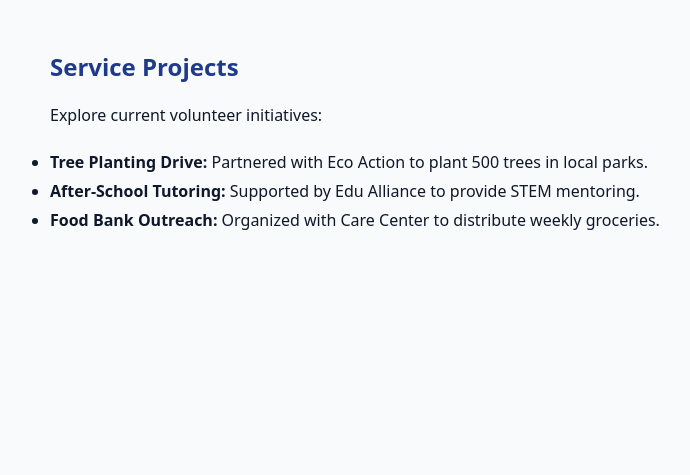
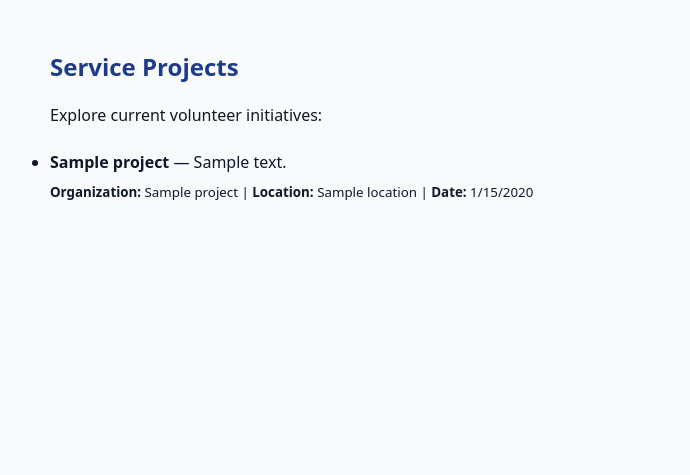
Before and after one commit to castroriba/cse340-course-repo, a Node server app: template views/projects.ejs in a window 1280 px wide. Shown: the part 118-593 px from the top of the page, without its empty margins (88-778 px from the left). Run offline with Node 20, Linux system fonts and the light colour scheme; the template is opened without the code that fills it: most values are stand-ins (such as "Sample title", 1, 10 or a date in 2020).

Commit message:
Complete W02 Assignment: dynamic projects and categories views, contact_email, and arrow models

```diff
--- a/views/categories.ejs
+++ b/views/categories.ejs
@@ -6,7 +6,7 @@
     <ul class="category-list">
         <% if (categories && categories.length > 0) { %>
             <% categories.forEach(category => { %>
-                <li><%= category.category_name %></li>
+                <li><%= category.name %></li>
             <% }); %>
         <% } else { %>
             <p>No categories found.</p>
--- a/views/projects.ejs
+++ b/views/projects.ejs
@@ -4,11 +4,22 @@
     <h2>Service Projects</h2>
     <p>Explore current volunteer initiatives:</p>
 
-    <ul class="projects-list" style="margin-top: 20px; line-height: 1.8;">
-        <li><strong>Tree Planting Drive:</strong> Partnered with Eco Action to plant 500 trees in local parks.</li>
-        <li><strong>After-School Tutoring:</strong> Supported by Edu Alliance to provide STEM mentoring.</li>
-        <li><strong>Food Bank Outreach:</strong> Organized with Care Center to distribute weekly groceries.</li>
-    </ul>
+    <% if (projects && projects.length > 0) { %>
+        <ul class="projects-list" style="margin-top: 20px; line-height: 1.8;">
+            <% projects.forEach(project => { %>
+                <li style="margin-bottom: 12px;">
+                    <strong><%= project.title %></strong> — <%= project.description %><br>
+                    <small>
+                        <strong>Organization:</strong> <%= project.organization_name %> |
+                        <strong>Location:</strong> <%= project.location %> |
+                        <strong>Date:</strong> <%= new Date(project.project_date).toLocaleDateString() %>
+                    </small>
+                </li>
+            <% }) %>
+        </ul>
+    <% } else { %>
+        <p>No service projects found.</p>
+    <% } %>
 </div>
 
 <%- include('partials/footer') %>
```
